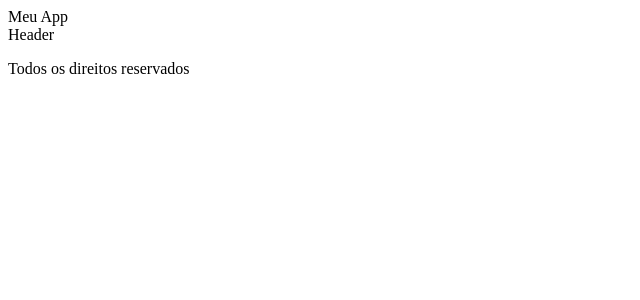
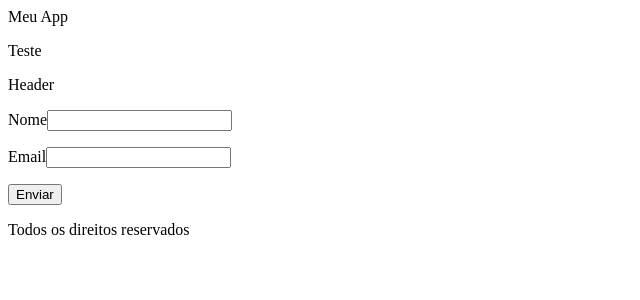
Before and after one commit to Davijluna/exercicios_de_revisao, a React (Create React App) app in the folder exerciciosdiarios/: page / in a window 1280 px wide. Shown: the top 300 px of the page, without its empty margins (0-640 px from the left). Built offline with nearby package versions, Linux system fonts and the light colour scheme.

Commit message:
feat: criando um componente dentro de outro componente

```diff
--- a/exerciciosdiarios/src/App.js
+++ b/exerciciosdiarios/src/App.js
@@ -1,12 +1,22 @@
 import React from "react";
 import Footer from "./Footer";
+import Form from "./Form/Form";
 import Header from "./Header";
+
+const Teste = () => {
+  const active = true;
+  if (active) {
+    return <p>Teste</p>;
+  }
+}
 
 const App = () => {
   return (
     <div>
       Meu App
+      <Teste />
       <Header />
+      <Form />
       <Footer />
     </div>
   );
```
